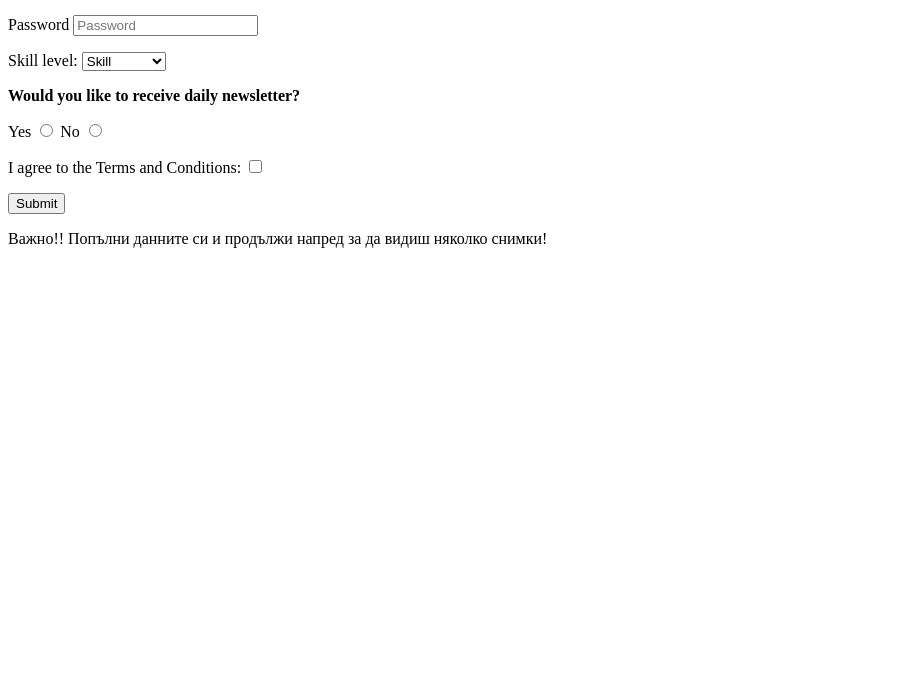
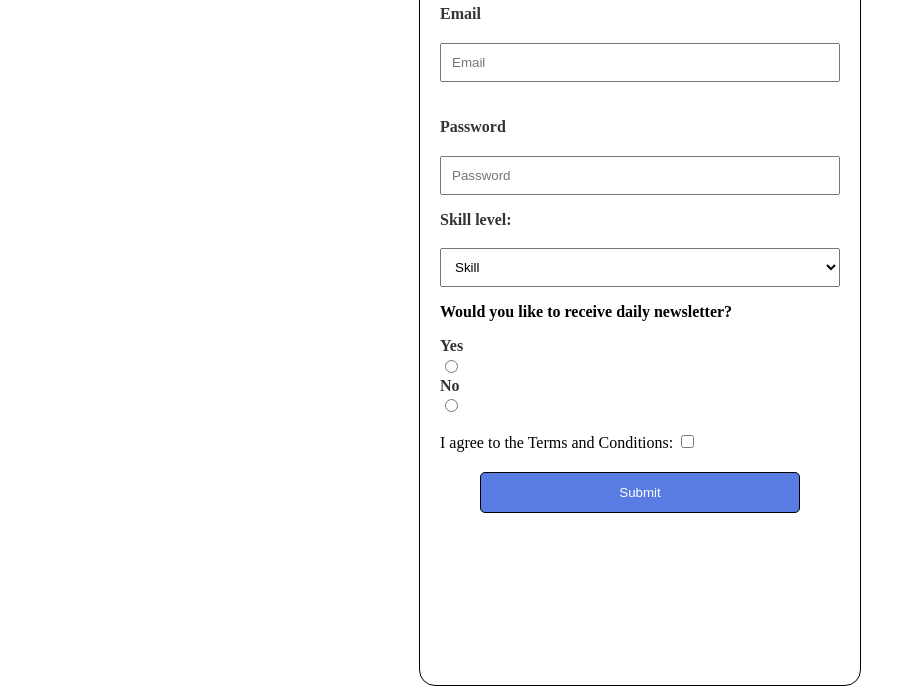
Before and after one commit to Vencislavnikov/Kari, a plain HTML site: page index.html in a window 1280 px wide. Shown: the part 104-800 px from the top of the page, without its empty margins (0-916 px from the left). Drawn offline with Linux system fonts and the light colour scheme.

Commit message:
Update index.html

```diff
--- a/index.html
+++ b/index.html
@@ -4,19 +4,23 @@
     <meta charset="UTF-8">
     <meta name="viewport" content="width=device-width, initial-scale=1.0">
     <title>Register</title>
+    <link rel="stylesheet" href="main.css">
 </head>
 <body>
+    <div class="container">
+    <div class="form">
         <form action="img.html" method="get">
         <h1>Game Register</h1>
         <p>
-        <label for="email">Email</label>
+            <label for="email">Email</label><br>
             <input required type="email" name="email" id="email" placeholder="Email">
             <br><br>
-        <label for="pass">Password</label>
+            <label for="pass">Password</label><br>
             <input required minlength="6" maxlength="12" type="password" name="pass" id="pass" placeholder="Password">
         </p>
         <p>
             <label for="skill">Skill level:</label>
+            <br>
             <select required id="skill" name="skill">
                 <option selected disabled value="">Skill</option>
                 <option value="Easy">Easy</option>
@@ -39,8 +43,8 @@
         <p>
             <input type="submit" name="submit" value="Submit">
         </p>
-         <p> Важно!! Попълни данните си и продължи напред за да видиш няколко снимки! </p>
         </form>
-
+    </div>
+    </div>
 </body>
 </html>
```
Lines whose indentation alone changed are shown as unchanged.
